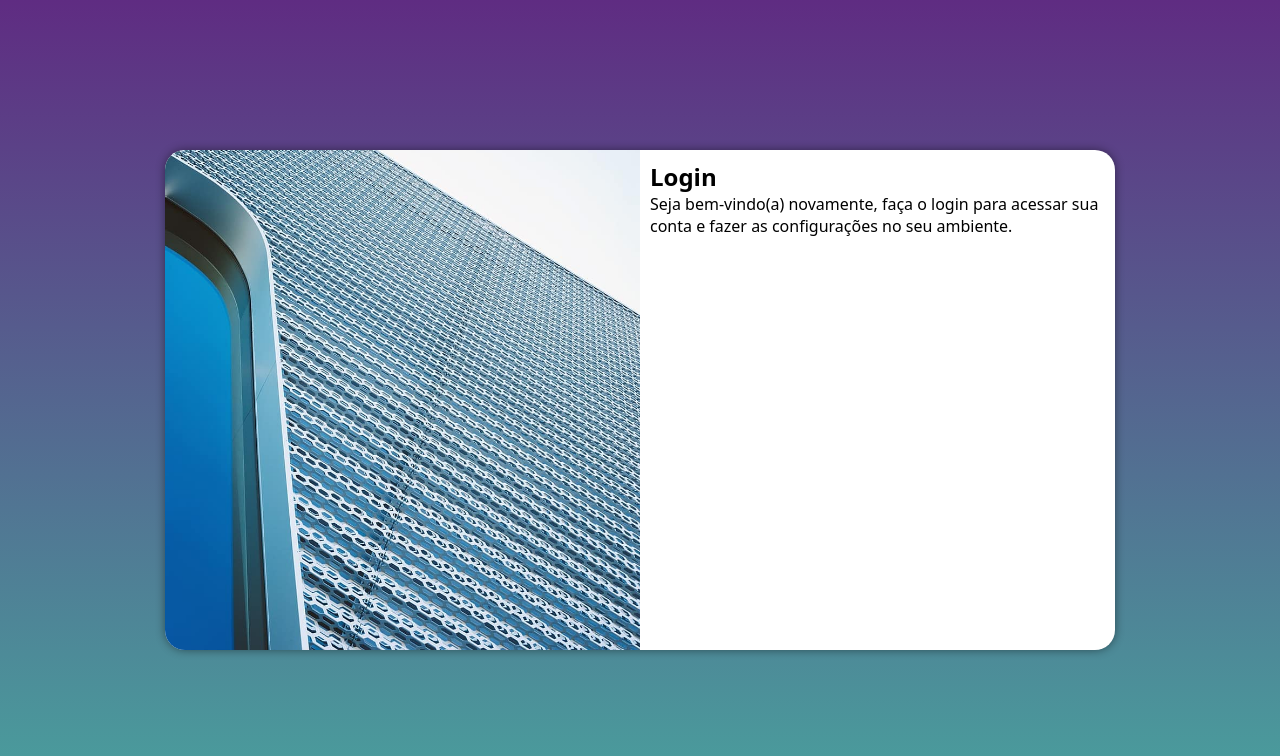
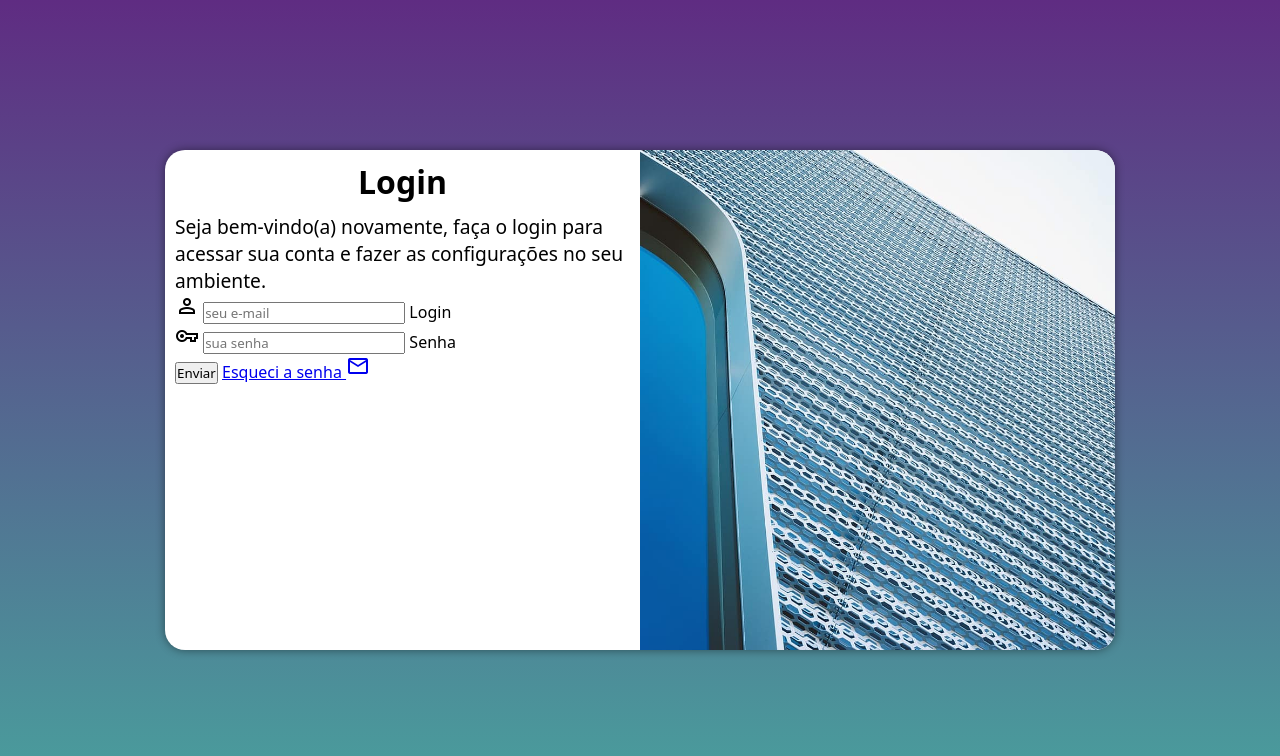
Before and after one commit to igorassisx/projeto-login, a plain HTML site: page index.html in a window 1280 px wide. Drawn offline with nearby package versions, Linux system fonts and the light colour scheme.

Commit message:
adicionei o formulário

```diff
--- a/estilos/media-queries.css
+++ b/estilos/media-queries.css
@@ -20,6 +20,14 @@
         float: right;
         width: 70%;
     }
+
+    div#formulario > h1 {
+        font-size: 1.8em;
+    }
+
+    div#formulario > p {
+        font-size: 1em;
+    }
 }
 
 @media screen and (min-width: 992px) {
@@ -33,13 +41,21 @@
     }
 
     section#login > div#imagem {
-        float: left;
+        float: right;
         width: 50%;
         height: 100%;
     }
 
     section#login > div#formulario {
-        float: right;
+        float: left;
         width: 50%;
     }
+
+    div#formulario > h1 {
+        font-size: 2em;
+    }
+
+    div#formulario > p {
+        font-size: 1.2em;
+    }
 }
--- a/estilos/style.css
+++ b/estilos/style.css
@@ -57,3 +57,12 @@
     display: block;
     padding: 10px;
  }
+
+ div#formulario > h1 {
+    text-align: center;
+    margin-bottom: 10px;
+ }
+
+ div#formulario > p {
+    font-size: 0.8em;
+ }
--- a/index.html
+++ b/index.html
@@ -5,6 +5,7 @@
     <meta http-equiv="X-UA-Compatible" content="IE=edge">
     <meta name="viewport" content="width=device-width, initial-scale=1.0">
     <title>Login</title>
+    <link rel="stylesheet" href="https://fonts.googleapis.com/css2?family=Material+Symbols+Outlined:opsz,wght,FILL,GRAD@48,400,0,0"/>
     <link rel="stylesheet" href="estilos/style.css">
     <link rel="stylesheet" href="estilos/media-queries.css">
 </head>
@@ -20,8 +21,24 @@
 
                 <p>Seja bem-vindo(a) novamente, faça o login para acessar sua conta e fazer as configurações no seu ambiente.</p>
 
-                <form action="login.php" method="post">
+                <form action="login.php" method="post" autocomplete="on">
 
+                    <div class="campo">
+                        <span class="material-symbols-outlined"> person </span>
+                       <input type="email" name="login" id="ilogin" placeholder="seu e-mail" autocomplete="email" required>
+                       <label for="ilogin">Login</label>
+                    </div>
+
+                    <div class="campo">
+                        <span class="material-symbols-outlined"> vpn_key </span>
+                        <input type="password" name="senha" id="isenha" placeholder="sua senha" autocomplete="current-password" required minlength="8" maxlength="20">
+                        <label for="isenha">Senha</label>
+                    </div>
+
+                    <input type="submit" value="Enviar">
+                    <a href="esqueci.html">
+                        Esqueci a senha <span class="material-symbols-outlined">mail</span>
+                    </a>
                 </form>
             </div>
 
```
